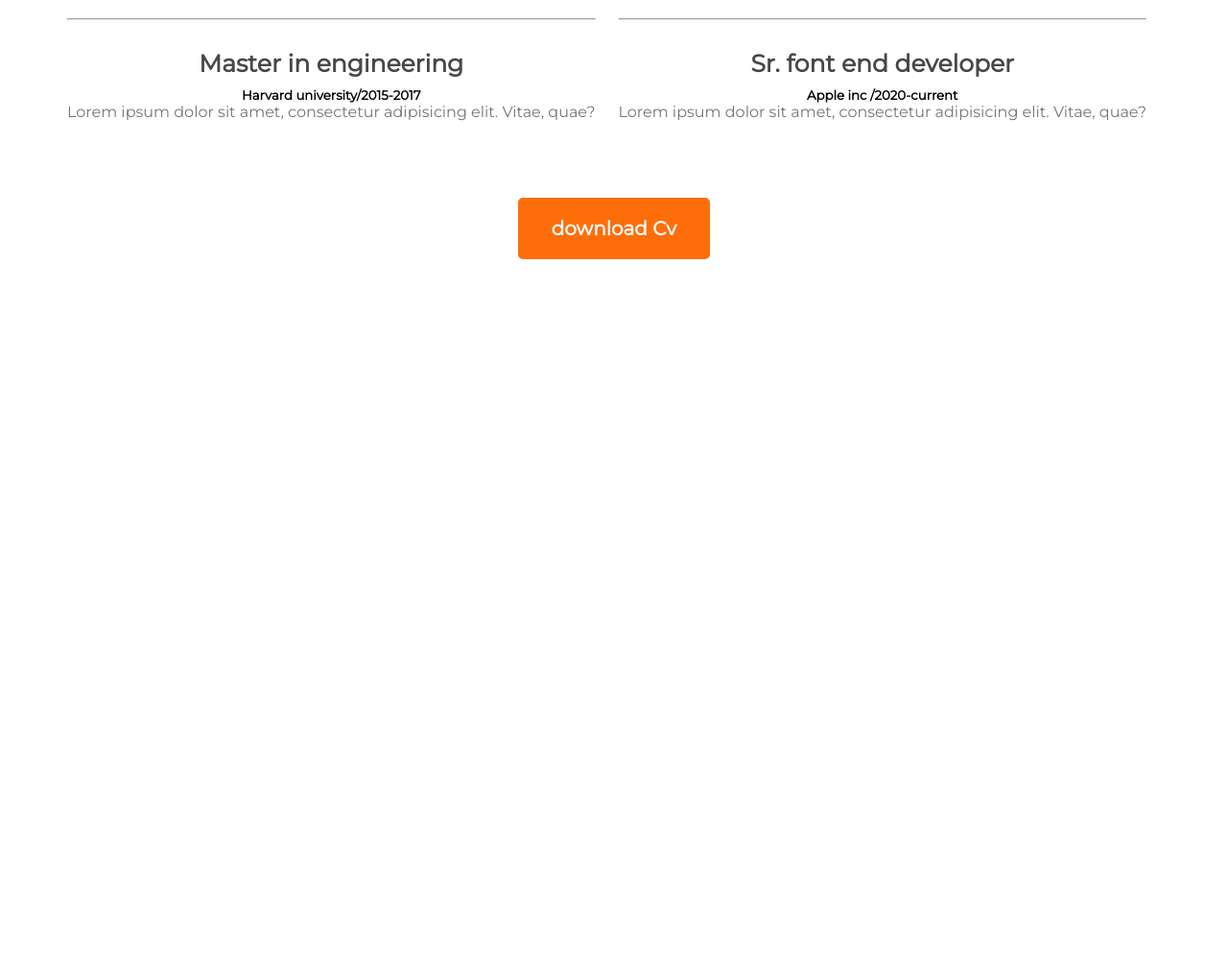
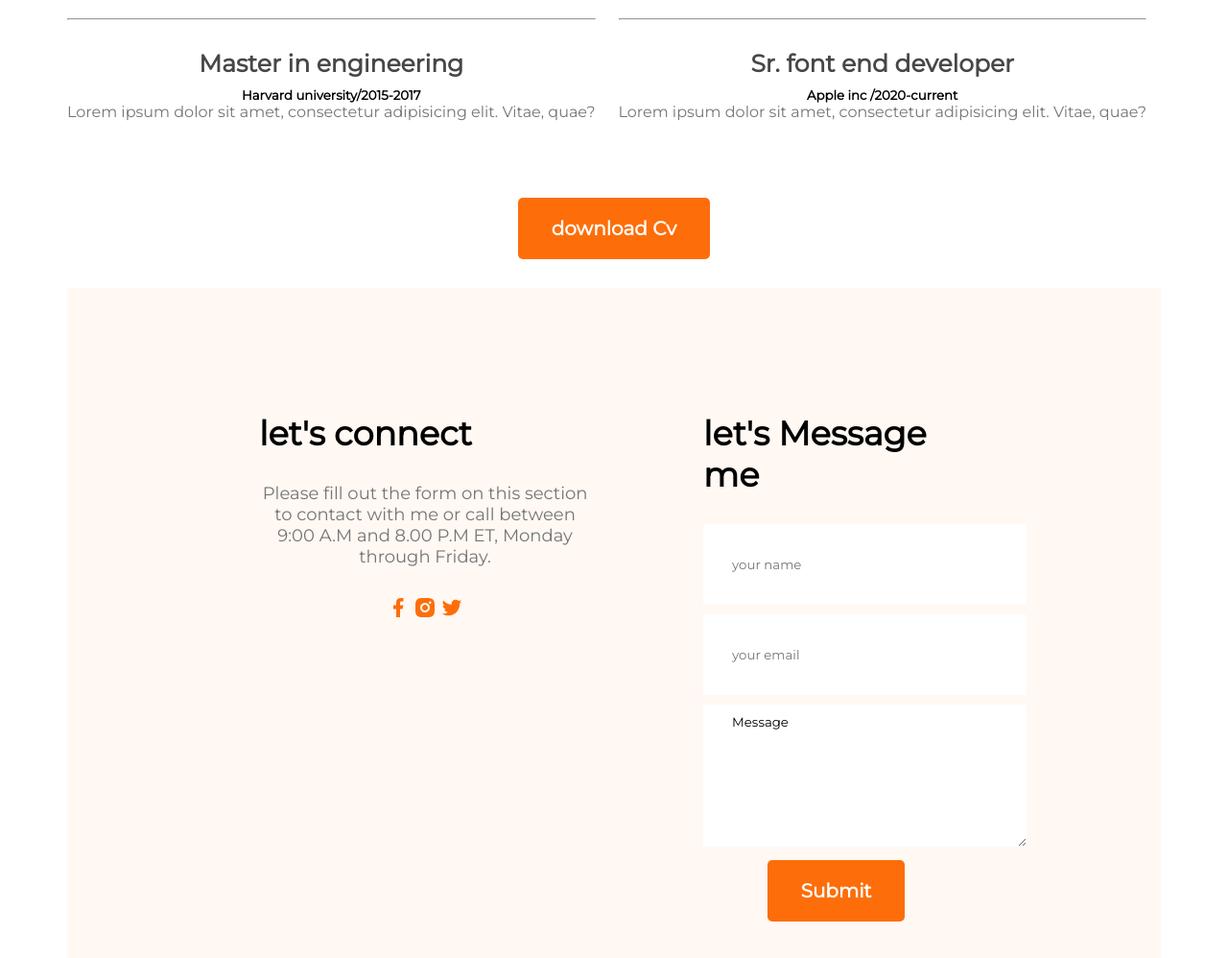
Before and after one commit to AbdulRakib196756/developer-fortpolio, a plain HTML site: page index.html in a window 1280 px wide. Shown: the part 2107-3105 px from the top of the page at 96% size. Before the commit the page ends 2407 px from the top, so only its background shows below. Drawn offline with Linux system fonts and the light colour scheme.

Commit message:
final submit

```diff
--- a/index.html
+++ b/index.html
@@ -132,10 +132,40 @@
 
 
         </section>
+        <!-- contact section -->
+        <section class="contact">
+            <div>
+                <h3 class="section-title">let's connect</h3>
+                <p class="section-description">Please fill out the form on this section to contact with me or call between 9:00 A.M and 8.00 P.M ET, Monday through Friday.</p>
+                <a href="">
+                    <img src="images/icons/facebook.png" alt="">
+                </a>
+                <a href="">
+                    <img src="images/icons/insta.png" alt="">
+                </a>
+                <a href="">
+                    <img src="images/icons/twitter.png" alt="">
+                </a>
+
+            </div>
+            <div>
+                <h3 class="section-title">let's Message me</h3>
+                <form action="">
+                    <input type="text" placeholder="your name">
+                    <input type="email" placeholder="your email">
+                    <textarea name="" id="" cols="25" rows="8">Message</textarea>
+                    <input type="submit" name="submit" class="btn-primary">
+
+                </form>
+
+            </div>
+        </section>
 
 
     </main>
     <footer>
+
+
 
     </footer>
 
--- a/styles/portfolio.css
+++ b/styles/portfolio.css
@@ -189,3 +189,27 @@ main{
     margin-top: 50px;
     text-align: center;
 }
+/* contact */
+.contact{
+    display: flex;
+    gap: 117px;
+    background: #FFF8F3;
+    padding: 130px 200px;
+}
+.contact .section-title{
+    text-align: left;
+}
+.contact input[type='text'],input[type='email'],textarea{
+    margin-bottom: 10px;
+    border: 0;
+    width: 100%;
+    padding: 10px 30px;
+
+
+}
+input{
+    height:64px ;
+}
+.contact a{
+    text-decoration: none;
+}
```
